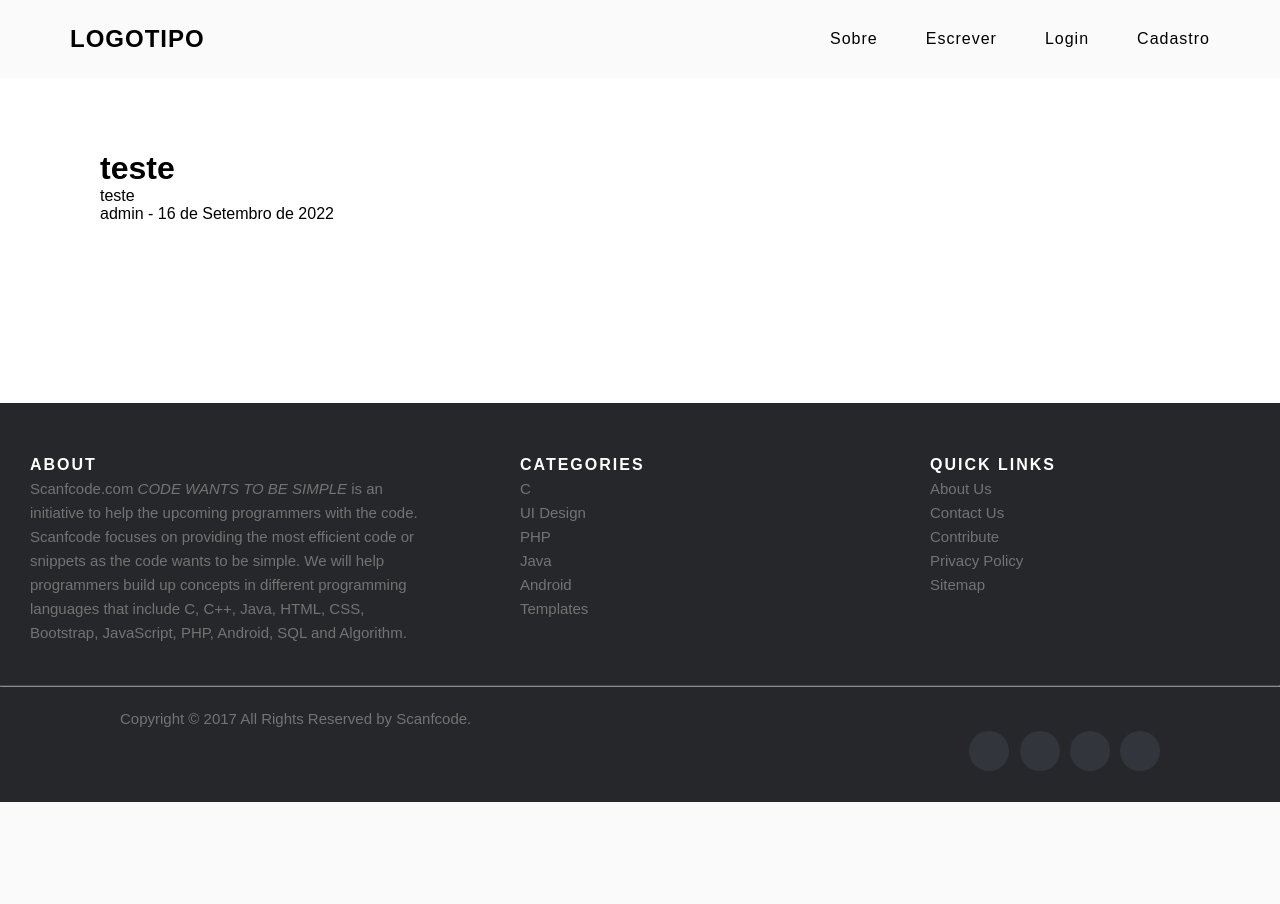
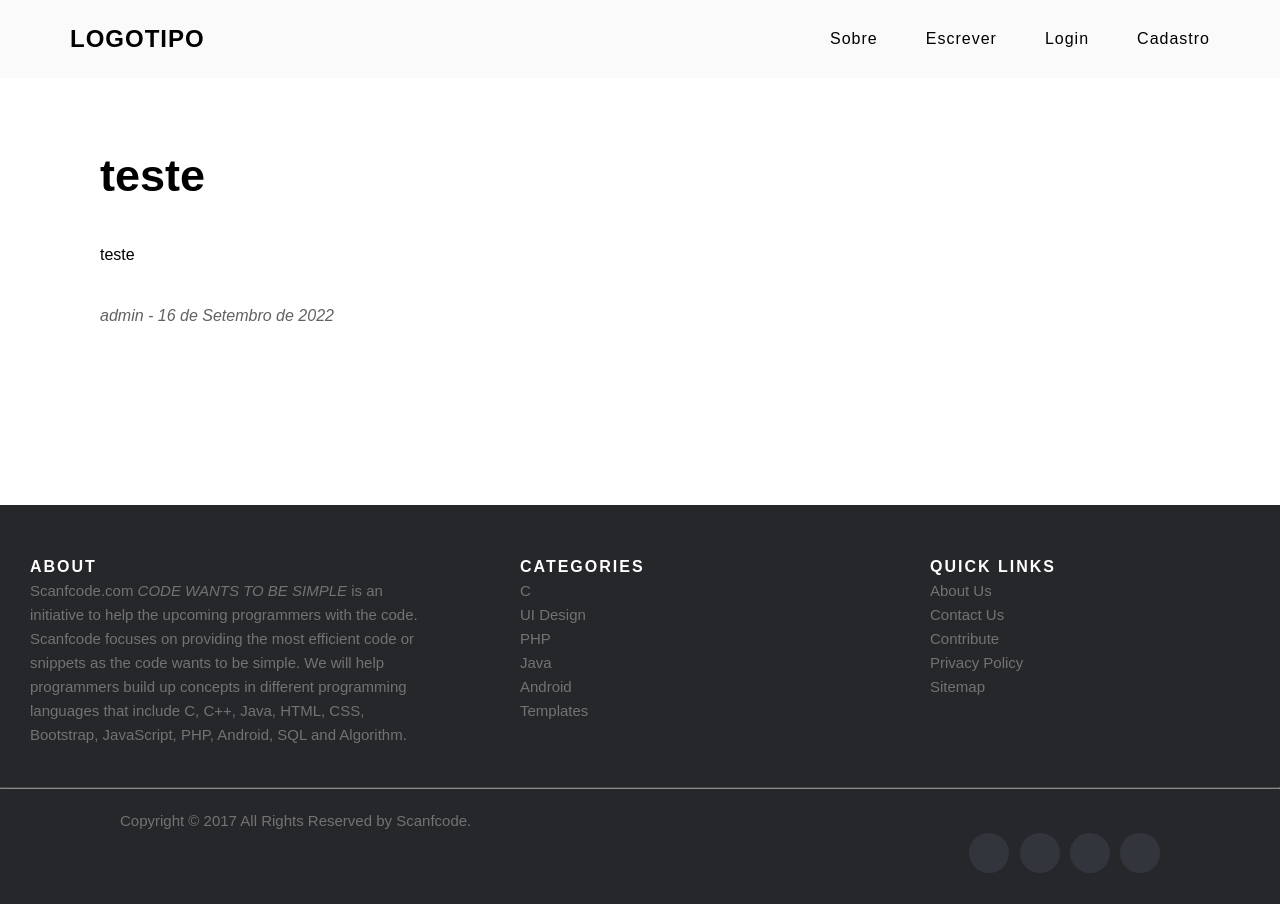
Before and after one commit to viniciusventura29/Django_Bosch_Project, a Django app: page /texto/1 in a window 1280 px wide. Before the commit the page ends 802 px from the top, so only its background shows below. Run offline with Django 4.2, Linux system fonts and the light colour scheme; data comes from the database, SQL or seed files in the repository; some web fonts are replaced.

Commit message:
improving css in texto page

```diff
--- a/home/templates/static/css/index.css
+++ b/home/templates/static/css/index.css
@@ -63,7 +63,6 @@
 	color:#FFF;
 	border-radius:50px;
 	text-align:center;
-	box-shadow: 2px 2px 3px #000;
     z-index: 999;
     display: flex;
     align-items: center;
--- a/home/templates/static/css/texto.css
+++ b/home/templates/static/css/texto.css
@@ -4,4 +4,21 @@
     padding: 150px 100px 100px 100px;
     box-sizing: border-box;
     overflow: hidden;
+    font-family: 'Times New Roman', Times, serif;
 }
+
+.title{
+    font-size: 45px;
+    margin-bottom: 40px;
+}
+
+.body{
+    line-height: 25px;
+    margin-bottom: 40px;
+    text-align: justify;
+}
+
+.autor_and_data{
+    font-style: italic;
+    color: #616161;
+}
--- a/home/templates/texto.html
+++ b/home/templates/texto.html
@@ -3,12 +3,13 @@
 
 {% block content %}
 <link rel="stylesheet" href="{% static 'css/texto.css' %}">
+<link rel="stylesheet" href="https://fonts.google.com/specimen/Playfair+Display">
 {% include "moldes/nav.html" %}
 
 <div class="text">
-<h1>{{texto.title}}</h1>
-<p>{{texto.body}}</p>
-<span>{{texto.user_id}} - {{texto.data}}</span>
+<h1 class="title">{{texto.title}}</h1>
+<p class="body">{{texto.body}}</p>
+<span class="autor_and_data">{{texto.user_id}} - {{texto.data}}</span>
 </div>
 
 {% include "moldes/footer.html" %}
```
